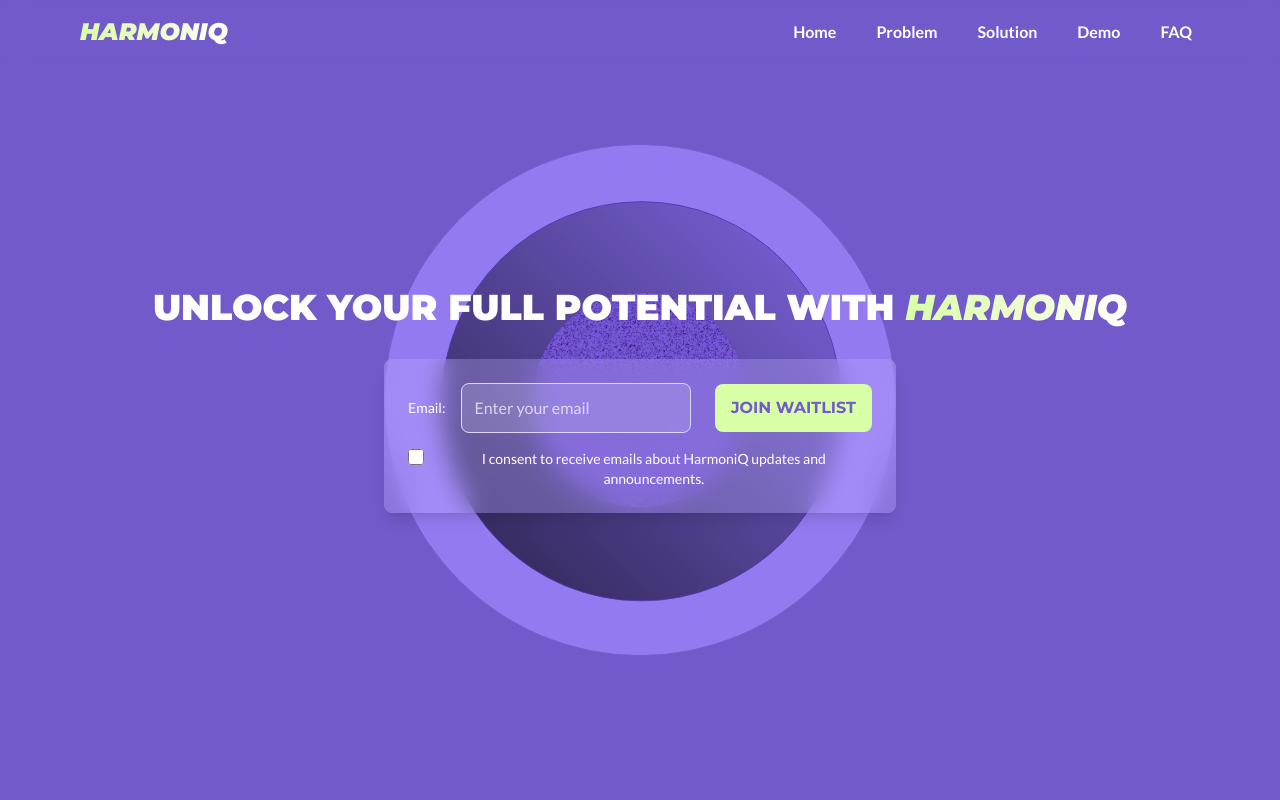
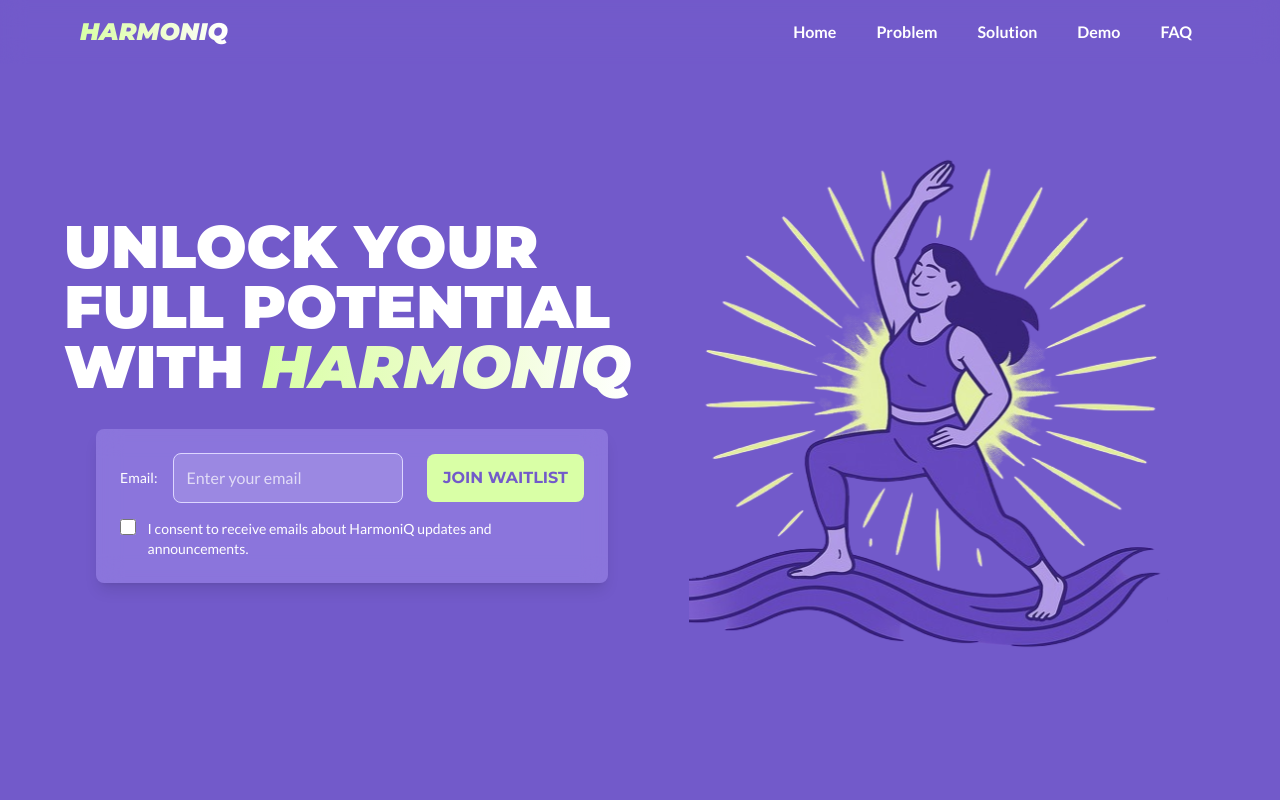
Before and after one commit to Poltergeistz/HarmoniQ, a SvelteKit app: page / in a window 1280 px wide. Shown: the top 800 px of the page. Built offline with nearby package versions, Linux system fonts and the light colour scheme.

Commit message:
feat: Replace hero Image

```diff
--- a/src/components/Hero.svelte
+++ b/src/components/Hero.svelte
@@ -10,25 +10,26 @@
 	class="bg-primary relative flex min-h-screen flex-col items-center justify-center px-6 text-white"
 	aria-labelledby="hero-heading"
 >
-	<!-- Container for the target and centered content -->
-	<div class="relative flex w-full max-w-6xl flex-col items-center">
-		<!-- Target SVG positioned absolutely and centered -->
-		<img
-			class="absolute top-1/2 left-1/2 z-0 h-128 w-128 -translate-x-1/2 -translate-y-1/2"
-			src="/target.svg"
-			alt="Target"
-		/>
-		<!-- Content container that will be centered over the target -->
-		<div class="relative z-10 text-center">
-			<!-- Accessible heading -->
-			<h1 id="hero-heading" class="font-montserrat mb-8 text-3xl font-black uppercase sm:text-4xl">
+	<!-- Container for the grid layout with two columns -->
+	<div class="relative grid w-full max-w-6xl grid-cols-1 md:grid-cols-2 items-center">
+		<!-- Content (title and form) in the first column -->
+		<div class="relative z-10 text-center md:text-left">
+			<h1 id="hero-heading" class="font-montserrat mb-8 text-3xl font-black uppercase sm:text-6xl">
 				Unlock Your Full Potential with <span
 					class="from-accent bg-gradient-to-r via-lime-100 to-white bg-clip-text text-transparent italic"
 					>HarmoniQ</span
 				>
 			</h1>
+			<Form bind:email bind:source bind:isSubscribed />
+		</div>
 
-			<Form bind:email bind:source bind:isSubscribed />
+		<!-- Image in the second column -->
+		<div class="relative hidden md:block">
+			<img
+				class="absolute top-1/2 left-1/2 z-0 h-128 w-128 -translate-x-1/2 -translate-y-1/2"
+				src="/unlock_true_potential.svg"
+				alt="women embracing her true potential, rays of energy are casting around her"
+			/>
 		</div>
 	</div>
 </section>
```
Also changed, not shown: static/target.svg (deleted), static/unlock_true_potential.svg (added).
